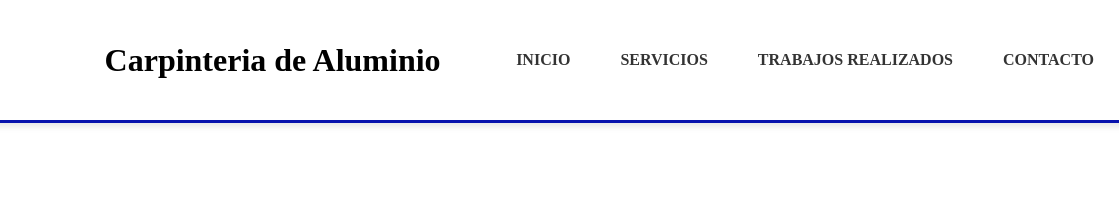
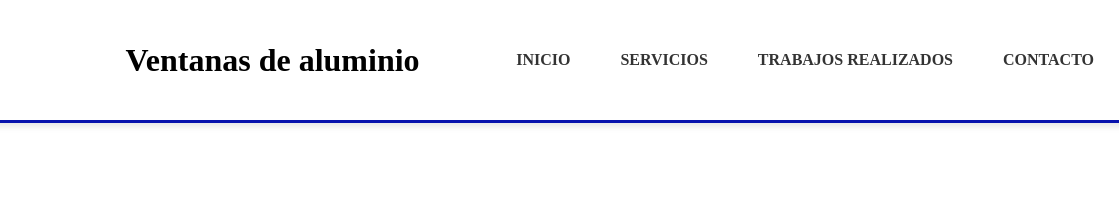
Before and after one commit to EspartaGym/alusur.github.io, a plain HTML site: page index.html in a window 1280 px wide. Shown: the top 199 px of the page, 161-1280 px from the left. Drawn offline with Linux system fonts and the light colour scheme.

Commit message:
Update index.html

```diff
--- a/index.html
+++ b/index.html
@@ -26,7 +26,7 @@
         <div class="logo">
           <a href="index.html"><img src="/Imagenes/logoalusur.png" alt="Logo de Carpintería de Aluminio"></a>
         </div>
-        <h1>Carpinteria de Aluminio</h1>
+        <h1>Ventanas de aluminio</h1>
         <nav>
           <div class="menu-icon"><i class="fa fa-bars"></i></div>
           <ul class="menu">
```
